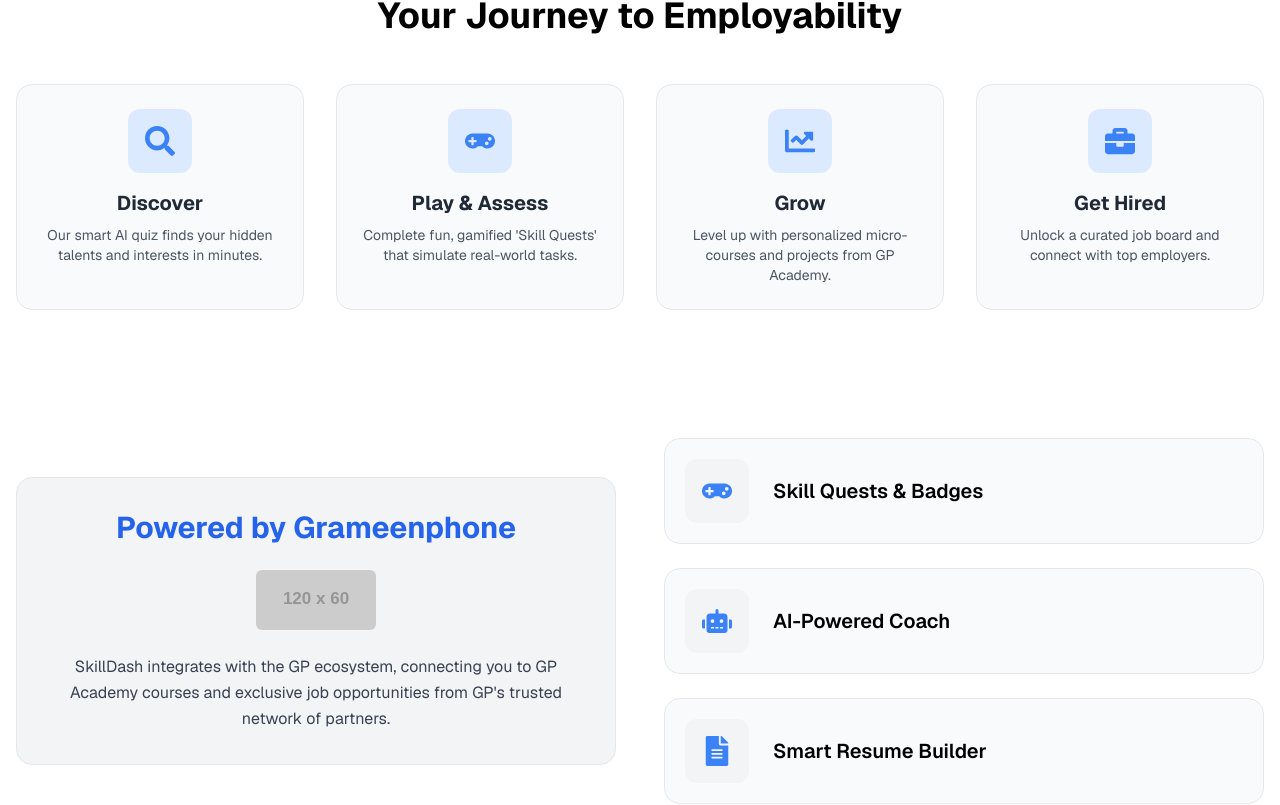
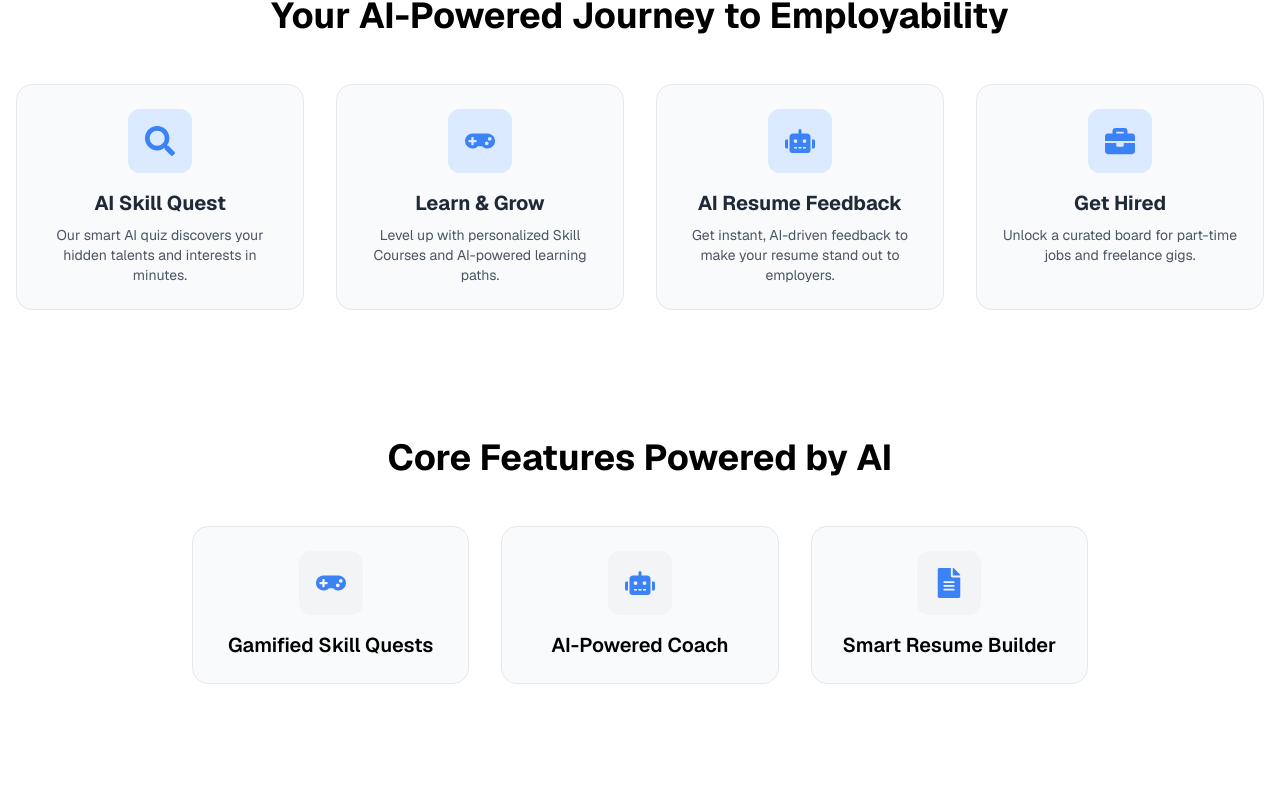
Before and after one commit to ZaifearsRepublic/SkillDash, a Next.js app: page / in a window 1280 px wide. Shown: the part 776-1581 px from the top of the page. Built offline with nearby package versions, Linux system fonts and the light colour scheme.

Commit message:
Updated Homepage 2.0

```diff
--- a/app/page.tsx
+++ b/app/page.tsx
@@ -12,14 +12,14 @@
   , []);
 
   const howItWorksSteps = [
-    { icon: <FaSearch />, title: "Discover", description: "Our smart AI quiz finds your hidden talents and interests in minutes." },
-    { icon: <FaGamepad />, title: "Play & Assess", description: "Complete fun, gamified 'Skill Quests' that simulate real-world tasks." },
-    { icon: <FaChartLine />, title: "Grow", description: "Level up with personalized micro-courses and projects from GP Academy." },
-    { icon: <FaBriefcase />, title: "Get Hired", description: "Unlock a curated job board and connect with top employers." },
+    { icon: <FaSearch />, title: "AI Skill Quest", description: "Our smart AI quiz discovers your hidden talents and interests in minutes." },
+    { icon: <FaGamepad />, title: "Learn & Grow", description: "Level up with personalized Skill Courses and AI-powered learning paths." },
+    { icon: <FaRobot />, title: "AI Resume Feedback", description: "Get instant, AI-driven feedback to make your resume stand out to employers." },
+    { icon: <FaBriefcase />, title: "Get Hired", description: "Unlock a curated board for part-time jobs and freelance gigs." },
   ];
 
   const keyFeatures = [
-    { icon: <FaGamepad />, name: "Skill Quests & Badges" },
+    { icon: <FaGamepad />, name: "Gamified Skill Quests" },
     { icon: <FaRobot />, name: "AI-Powered Coach" },
     { icon: <FaFileAlt />, name: "Smart Resume Builder" },
   ];
@@ -94,7 +94,7 @@
               SkillDash
             </h1>
             <p className="max-w-3xl mx-auto text-lg sm:text-xl text-gray-600 dark:text-gray-400 mb-8">
-              The gamified platform for Bangladesh's youth to discover, grow, and showcase their real-world skills.
+              The AI-Powered platform for Bangladesh's youth to discover, grow, and showcase their real-world skills.
             </p>
 
             <div className="flex flex-col sm:flex-row items-center justify-center gap-2 sm:gap-3 text-2xl sm:text-3xl font-semibold mb-10">
@@ -117,14 +117,14 @@
                   className="flex items-center justify-center px-8 py-4 bg-gradient-to-r from-blue-600 via-purple-500 to-indigo-600 text-white rounded-full font-semibold text-lg shadow-lg gap-3 transition-all duration-300 transform hover:scale-105 hover:shadow-2xl focus:outline-none active:scale-100 active:shadow group-hover:shadow-purple-500/30"
               >
                   <FaPlay className="text-xl group-hover:animate-pulse" />
-                  <span className="tracking-wide">Find Your Skill</span>
+                  <span className="tracking-wide">Start Your AI Skill Quest</span>
               </button>
             </Link>
           </section>
 
           {/* --- How It Works Section --- */}
           <section className="mb-24 sm:mb-32">
-             <h2 className="text-3xl sm:text-4xl font-bold text-center mb-12">Your Journey to Employability</h2>
+             <h2 className="text-3xl sm:text-4xl font-bold text-center mb-12">Your AI-Powered Journey to Employability</h2>
              <div className="grid grid-cols-1 md:grid-cols-2 lg:grid-cols-4 gap-8">
                 {howItWorksSteps.map(step => (
                     <div key={step.title} className="group bg-gray-50 dark:bg-gray-900/50 border border-gray-200 dark:border-gray-800 rounded-2xl p-6 text-center hover:bg-white dark:hover:bg-gray-900 hover:border-blue-500/50 transition-all duration-300 transform hover:-translate-y-2 hover:shadow-2xl">
@@ -138,30 +138,16 @@
              </div>
           </section>
 
-          {/* --- GP Integration & Key Features Section --- */}
-          <section className="grid grid-cols-1 lg:grid-cols-2 gap-12 items-center">
-            <div className="bg-gray-100 dark:bg-gray-900/50 border border-gray-200 dark:border-gray-800 rounded-2xl p-8">
-              <h2 className="text-2xl sm:text-3xl font-bold mb-4 text-center text-blue-600 dark:text-blue-400">Powered by Grameenphone</h2>
-              <Image
-                src="https://placehold.co/120x60/1f2937/FFFFFF?text=GP"
-                alt="Grameenphone Logo"
-                width={120}
-                height={60}
-                className="mx-auto my-6 rounded-md"
-                unoptimized
-              />
-              <p className="text-base text-gray-700 dark:text-gray-300 leading-relaxed text-center">
-                SkillDash integrates with the GP ecosystem, connecting you to GP Academy courses and exclusive job opportunities from GP's trusted network of partners.
-              </p>
-            </div>
-
-            <div className="space-y-6">
+          {/* --- Key Features Section --- */}
+          <section className="text-center">
+             <h2 className="text-3xl sm:text-4xl font-bold text-center mb-12">Core Features Powered by AI</h2>
+            <div className="max-w-4xl mx-auto grid grid-cols-1 md:grid-cols-3 gap-8">
                {keyFeatures.map(feature => (
-                 <div key={feature.name} className="flex items-center gap-6 bg-gray-50 dark:bg-gray-900/50 border border-gray-200 dark:border-gray-800 rounded-2xl p-5 transition-all duration-300 hover:shadow-lg hover:border-transparent hover:ring-2 hover:ring-blue-500">
+                 <div key={feature.name} className="flex flex-col items-center gap-4 bg-gray-50 dark:bg-gray-900/50 border border-gray-200 dark:border-gray-800 rounded-2xl p-6 transition-all duration-300 hover:shadow-lg hover:border-transparent hover:ring-2 hover:ring-blue-500">
                     <div className="w-16 h-16 bg-gray-100 dark:bg-gray-800 rounded-xl flex items-center justify-center text-blue-500 dark:text-blue-400 text-3xl flex-shrink-0">
                         {feature.icon}
                     </div>
-                    <span className="font-semibold text-xl">{feature.name}</span>
+                    <span className="font-semibold text-xl text-center">{feature.name}</span>
                  </div>
                ))}
             </div>
```
